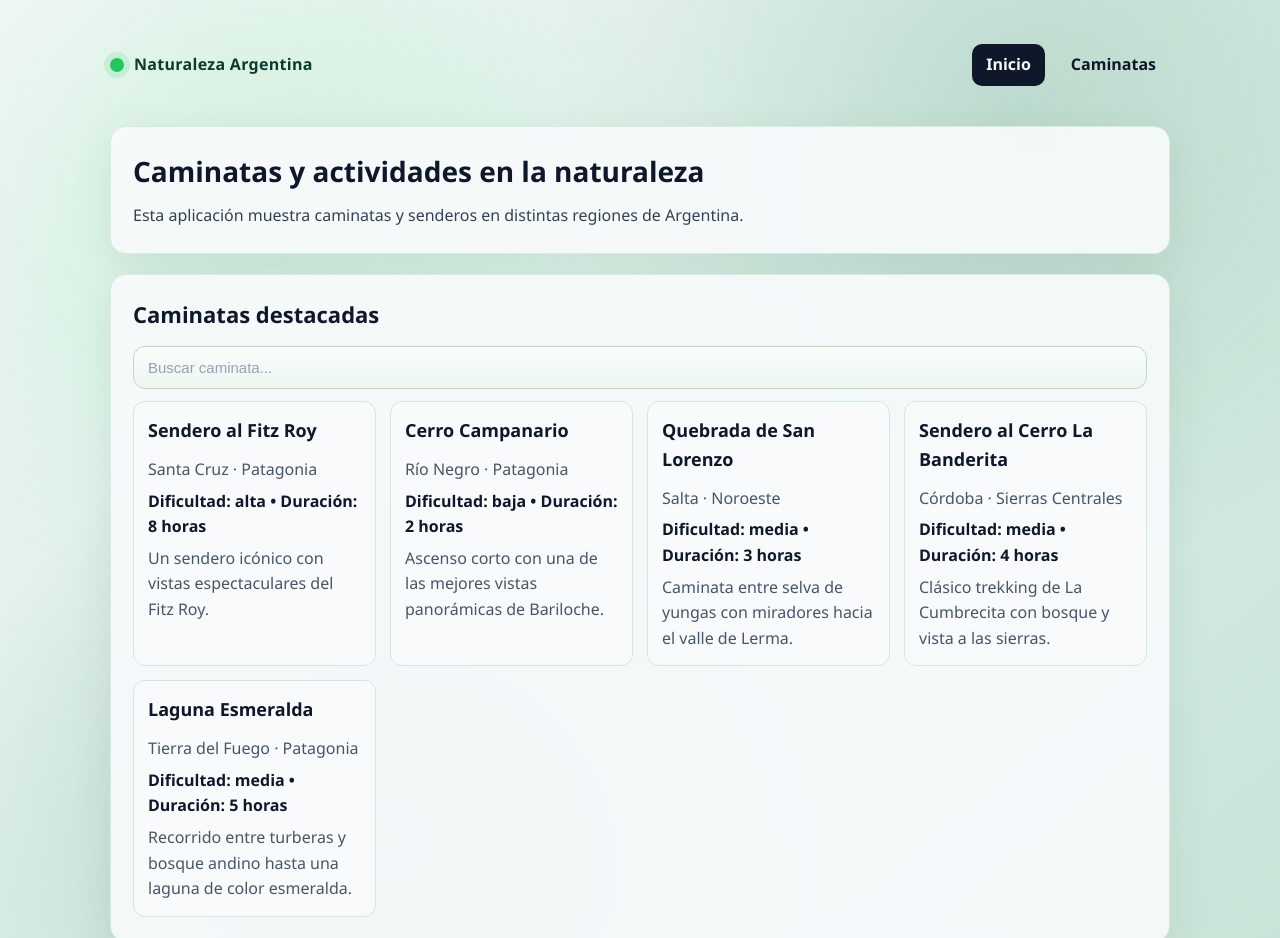
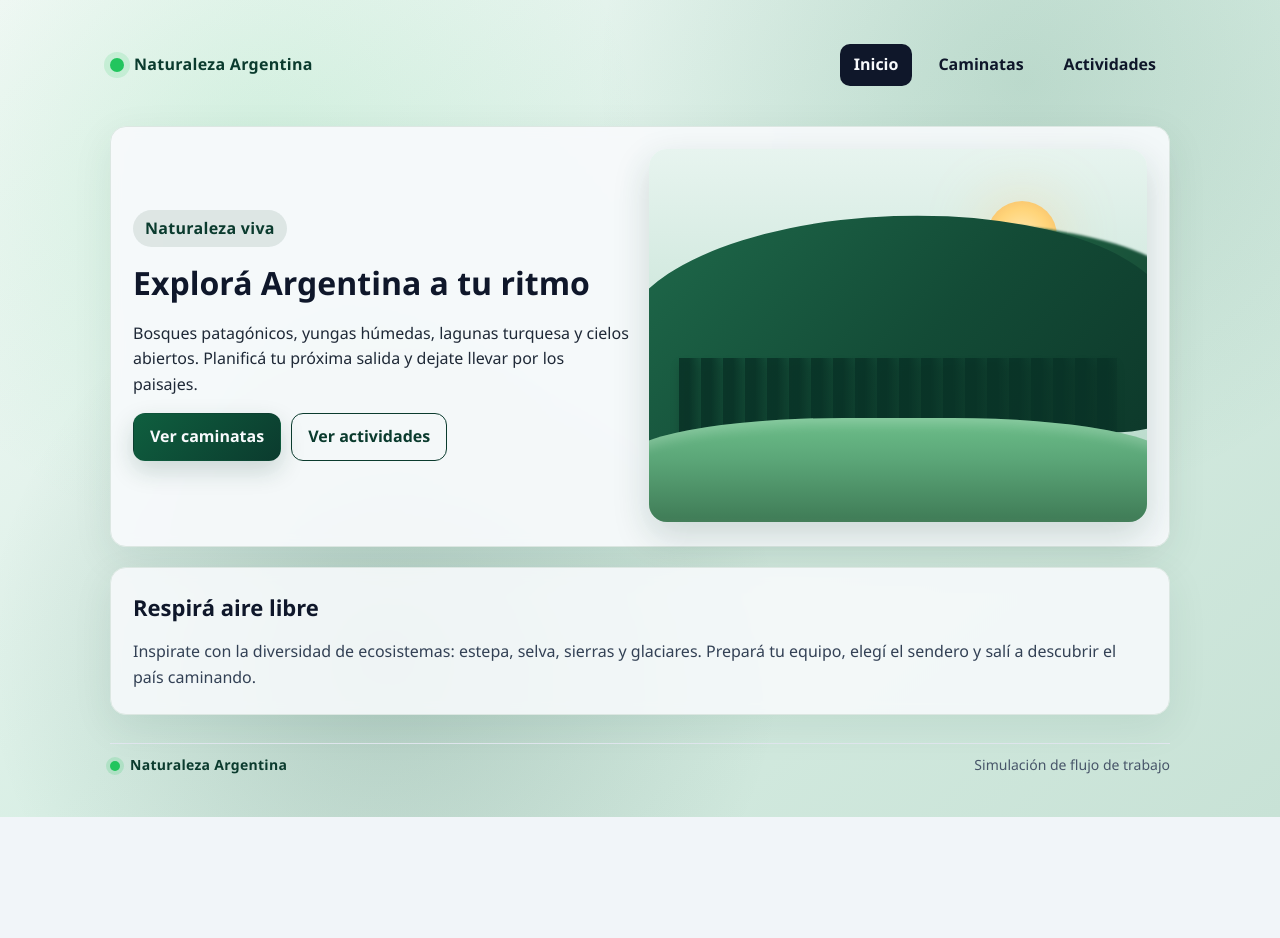
Before and after one commit to aquizu-ivan/argentina-naturaleza, a website built with Vite: page index.html in a window 1280 px wide. Shown: the top 938 px of the page. After the commit the page ends 817 px from the top, so only its background shows below. Built offline with nearby package versions, Linux system fonts and the light colour scheme.

```diff
--- a/src/main.js
+++ b/src/main.js
@@ -1,18 +1,4 @@
 import "./styles.css";
-import { trailsData } from "./data/trailsData.js";
 import { renderApp } from "./ui/renderApp.js";
-import { renderTrailCards } from "./ui/renderTrailCards.js";
-import { filterTrails } from "./ui/filterTrails.js";
 
-renderApp(trailsData);
-renderTrailCards(trailsData);
-
-const searchInput = document.getElementById("trailSearch");
-
-if (searchInput) {
-  searchInput.addEventListener("input", function (event) {
-    const text = event.target.value;
-    const filtered = filterTrails(trailsData, text);
-    renderTrailCards(filtered);
-  });
-}
+renderApp();
--- a/src/styles.css
+++ b/src/styles.css
@@ -114,6 +114,10 @@
   backdrop-filter: blur(6px);
 }
 
+.content--light {
+  background: rgba(248, 250, 252, 0.88);
+}
+
 h1 {
   font-size: 28px;
   margin-bottom: 10px;
@@ -131,6 +135,146 @@
 
 .content p {
   color: #334155;
+}
+
+.hero {
+  display: grid;
+  grid-template-columns: repeat(auto-fit, minmax(280px, 1fr));
+  align-items: center;
+  gap: 18px;
+}
+
+.hero__text h1 {
+  font-size: 32px;
+  margin-bottom: 12px;
+}
+
+.hero__text p {
+  color: #1f2937;
+  margin-bottom: 16px;
+}
+
+.hero__badge {
+  display: inline-block;
+  padding: 6px 12px;
+  border-radius: 999px;
+  background: rgba(11, 59, 46, 0.1);
+  color: #0b3b2e;
+  font-weight: 700;
+  letter-spacing: 0.3px;
+  margin-bottom: 10px;
+}
+
+.hero__actions {
+  display: flex;
+  flex-wrap: wrap;
+  gap: 10px;
+}
+
+.hero__visual {
+  min-height: 260px;
+}
+
+.hero__scene {
+  position: relative;
+  width: 100%;
+  aspect-ratio: 4 / 3;
+  border-radius: 18px;
+  overflow: hidden;
+  background: linear-gradient(180deg, #e7f4ef 0%, #c6e3d6 60%, #b1d4c3 100%);
+  box-shadow: 0 14px 36px rgba(11, 59, 46, 0.18);
+}
+
+.hero__sun {
+  position: absolute;
+  top: 14%;
+  right: 18%;
+  width: 70px;
+  height: 70px;
+  border-radius: 50%;
+  background: radial-gradient(circle, #ffe9b0 0%, #ffd479 55%, #f3b663 100%);
+  box-shadow: 0 0 60px rgba(255, 202, 120, 0.4);
+}
+
+.hero__mountain {
+  position: absolute;
+  bottom: 22%;
+  width: 110%;
+  height: 60%;
+  background: linear-gradient(135deg, #1f6a4b 0%, #134b36 55%, #0d382a 100%);
+  border-radius: 50% 50% 10% 10%;
+  transform: rotate(-2deg);
+}
+
+.hero__mountain--back {
+  height: 50%;
+  bottom: 30%;
+  background: linear-gradient(135deg, #2b7a57 0%, #1c5b3f 60%, #13402f 100%);
+  filter: blur(1px);
+}
+
+.hero__mountain--front {
+  left: -5%;
+}
+
+.hero__trees {
+  position: absolute;
+  bottom: 20%;
+  left: 6%;
+  right: 6%;
+  height: 24%;
+  background: repeating-linear-gradient(
+    90deg,
+    rgba(9, 51, 39, 0.9) 0px,
+    rgba(9, 51, 39, 0.9) 10px,
+    rgba(9, 51, 39, 0.3) 22px
+  );
+  filter: drop-shadow(0 6px 4px rgba(0, 0, 0, 0.15));
+}
+
+.hero__ground {
+  position: absolute;
+  bottom: 0;
+  left: -5%;
+  width: 110%;
+  height: 28%;
+  background: linear-gradient(180deg, #6dbf8a 0%, #5ba678 40%, #3f7b56 100%);
+  border-radius: 40% 40% 0 0;
+  box-shadow: inset 0 6px 12px rgba(255, 255, 255, 0.2);
+}
+
+.button {
+  display: inline-flex;
+  align-items: center;
+  justify-content: center;
+  gap: 6px;
+  padding: 10px 16px;
+  border-radius: 12px;
+  border: 1px solid transparent;
+  font-weight: 700;
+  cursor: pointer;
+  transition: transform 120ms ease, box-shadow 160ms ease, border-color 160ms ease, background-color 160ms ease;
+}
+
+.button--primary {
+  background: linear-gradient(135deg, #0f5f3f 0%, #0b3b2e 100%);
+  color: #f8fafc;
+  box-shadow: 0 10px 24px rgba(11, 59, 46, 0.18);
+}
+
+.button--primary:hover {
+  transform: translateY(-1px);
+  box-shadow: 0 14px 28px rgba(11, 59, 46, 0.24);
+}
+
+.button--ghost {
+  background: transparent;
+  border-color: #0b3b2e;
+  color: #0b3b2e;
+}
+
+.button--ghost:hover {
+  background: rgba(11, 59, 46, 0.06);
 }
 
 .trails__grid {
--- a/src/ui/renderApp.js
+++ b/src/ui/renderApp.js
@@ -1,4 +1,4 @@
-export function renderApp(trailsData) {
+export function renderApp() {
   const app = document.querySelector("#app");
   if (!app) return;
 
@@ -10,27 +10,43 @@
           <span class="brand__text">Naturaleza Argentina</span>
         </div>
         <nav class="nav">
-          <a class="nav__link nav__link--active" href="#inicio">Inicio</a>
-          <a class="nav__link" href="#caminatas">Caminatas</a>
+          <a class="nav__link nav__link--active" href="/">Inicio</a>
+          <a class="nav__link" href="/caminatas.html">Caminatas</a>
+          <a class="nav__link" href="/activities.html">Actividades</a>
         </nav>
       </header>
 
       <main>
-        <section id="inicio" class="content">
-          <h1>Caminatas y actividades en la naturaleza</h1>
-          <p>Esta aplicaci\u00f3n muestra caminatas y senderos en distintas regiones de Argentina.</p>
+        <section id="inicio" class="content hero">
+          <div class="hero__text">
+            <div class="hero__badge">Naturaleza viva</div>
+            <h1>Explor\u00e1 Argentina a tu ritmo</h1>
+            <p>
+              Bosques patag\u00f3nicos, yungas h\u00famedas, lagunas turquesa y cielos abiertos.
+              Planific\u00e1 tu pr\u00f3xima salida y dejate llevar por los paisajes.
+            </p>
+            <div class="hero__actions">
+              <a class="button button--primary" href="/caminatas.html">Ver caminatas</a>
+              <a class="button button--ghost" href="/activities.html">Ver actividades</a>
+            </div>
+          </div>
+          <div class="hero__visual">
+            <div class="hero__scene">
+              <span class="hero__sun"></span>
+              <span class="hero__mountain hero__mountain--back"></span>
+              <span class="hero__mountain hero__mountain--front"></span>
+              <span class="hero__trees"></span>
+              <span class="hero__ground"></span>
+            </div>
+          </div>
         </section>
 
-        <section id="caminatas" class="content">
-          <h2>Caminatas destacadas</h2>
-          <div class="trails__search">
-            <input
-              id="trailSearch"
-              type="text"
-              placeholder="Buscar caminata..."
-            />
-          </div>
-          <div id="trailsGrid" class="trails__grid"></div>
+        <section id="inspiracion" class="content content--light">
+          <h2>Respir\u00e1 aire libre</h2>
+          <p>
+            Inspirate con la diversidad de ecosistemas: estepa, selva, sierras y glaciares.
+            Prepar\u00e1 tu equipo, eleg\u00ed el sendero y sal\u00ed a descubrir el pa\u00eds caminando.
+          </p>
         </section>
       </main>
 
```
Also changed, not shown: activities.html (added, +13 -0 lines), caminatas.html (added, +13 -0 lines), src/activities.js (added, +18 -0 lines), src/data/activitiesData.js (added, +42 -0 lines), src/trails.js (added, +18 -0 lines), src/ui/createActivityCard.js (added, +19 -0 lines), src/ui/renderActivitiesPage.js (added, +45 -0 lines), src/ui/renderActivityCards.js (added, +13 -0 lines), src/ui/renderTrailsPage.js (added, +45 -0 lines), 1 other file.
